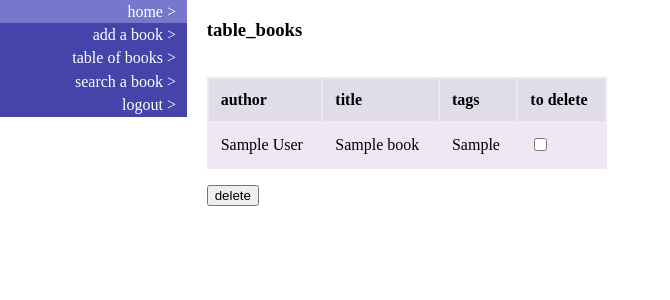
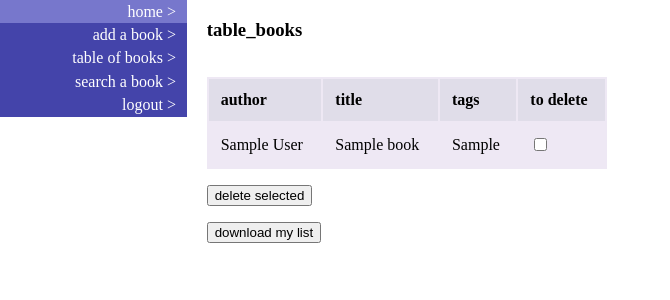
Before and after one commit to alina1412/books_django, a Django app: page /shelves/table_books/ in a window 1280 px wide. Shown: the top 300 px of the page, without its empty margins (0-670 px from the left). Run offline with Django 4.2, Linux system fonts and the light colour scheme; a user stored in the database is signed in; tables that the repository leaves empty hold one stand-in row (values such as "Sample post"); parts of the project's set-up code (start-up, migrations or seed data) failed here and were passed over.

Commit message:
+download func

```diff
--- a/shelves/urls.py
+++ b/shelves/urls.py
@@ -11,5 +11,6 @@ urlpatterns = [
     path('books_add/', views.books_add_view, name='books_add'),
     path('table_books/', views.table_books_view, name='table_books'),
     path('book_search/', views.book_search_view, name='book_search'),
+    # path('<str:filepath>/', views.download_file, name='download_file'),
 
 ] + static(settings.STATIC_URL, document_root=settings.STATIC_ROOT)
--- a/shelves/views.py
+++ b/shelves/views.py
@@ -1,3 +1,5 @@
+import os
+from django.http import HttpResponse
 from django.shortcuts import render, redirect
 from django.contrib.auth.decorators import login_required
 # from django.http import HttpResponse, HttpResponseRedirect
@@ -7,6 +9,9 @@ import logging
 logger = logging.getLogger(__name__)
 
 from pathlib import Path
+
+import mimetypes
+# from django.conf import settings
 
 from .forms import BooksAddViewForm, SearchBookForm
 from .models import Reader, Books
@@ -48,6 +53,9 @@ def table_books_view(request):
     item_list = Books.objects.filter(reader_id=id)
 
     if request.method == 'POST':
+        if request.POST.get('download', None):
+            return download_file(request, item_list)
+
         for book in item_list:
             x = request.POST.get(str(book.id), 'off')
             # print(x)
@@ -81,3 +89,27 @@ def books_add_view(request):
 
     return render(request, f'{BASE_DIR}/static/templates/books_add.html',
                   {'form': BooksAddViewForm()})
+
+
+def download_file(request, item_list):
+    filename = 'download.txt'
+    dirname = BASE_DIR / f'static/download/'
+    try:
+        os.stat(dirname)
+    except:
+        os.mkdir(dirname)
+
+    fl_path = dirname / f'{filename}'
+    # fl_path = f'{BASE_DIR}/static/img/{filename}'
+    # print(fl_path)
+    with open(fl_path, 'w') as fl:
+        for obj in item_list:
+            line = " - ".join([obj.author, obj.title, obj.tags])
+            fl.write(line)
+            fl.write(";\n")
+
+    with open(fl_path, 'rb') as fl:
+        mime_type, _ = mimetypes.guess_type(fl_path)
+        response = HttpResponse(fl, content_type=mime_type)
+        response['Content-Disposition'] = f"attachment; filename={filename}"
+        return response
--- a/static/templates/list_draft.html
+++ b/static/templates/list_draft.html
@@ -28,7 +28,9 @@
                         </tr>
                         {% endfor %}
                 </table>
-                <button type="submit"> delete </button>
+                <button type="submit" name="delete"> delete selected</button>
+                <p></p>
+                <input type="submit" name="download" value="download my list" >  </input>
         </form>
         {% endif %}
 </div>
```
Also changed, not shown: 1 other file.
